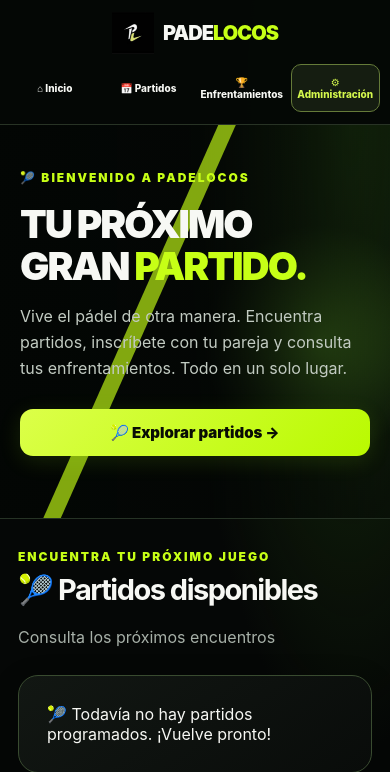
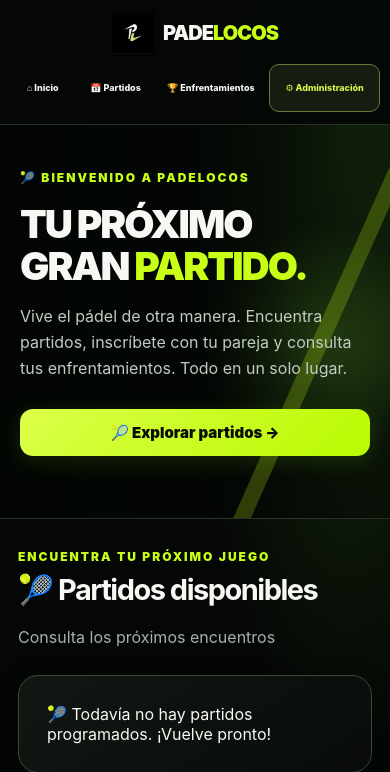
Before and after one commit to pdllocos2027/padelocos, a Flask app: page / in a window 390 px wide. Shown: the top 772 px of the page. Run offline with Flask 3, Linux system fonts and the light colour scheme; data that the repository does not hold is empty; some libraries are stand-ins or nearby versions.

Commit message:
Refine hero styles and navigation layout
Adjusted positioning and opacity for the hero section. Updated navigation styles for better responsiveness.

```diff
--- a/static/style.css
+++ b/static/style.css
@@ -139,14 +139,15 @@ main {
 .hero::before {
   content: "";
   position: absolute;
-  right: -80px;
-  top: -100px;
+  right: -180px;
+  top: -120px;
   width: 320px;
   height: 650px;
   border-left: 16px solid var(--lime);
   transform: rotate(24deg);
-  opacity: .65;
+  opacity: .32;
   z-index: -1;
+  pointer-events: none;
 }
 
 .eyebrow {
@@ -639,7 +640,7 @@ footer {
   }
 }
 
-/* CELULARES - MENU COMPACTO */
+/* CELULARES */
 
 @media (max-width: 600px) {
 
@@ -665,10 +666,10 @@ footer {
   nav {
     width: 100%;
     display: grid;
-    grid-template-columns: repeat(4, minmax(0, 1fr));
+    grid-template-columns: 0.8fr 0.9fr 1.35fr 1.35fr;
     align-items: stretch;
-    gap: 4px;
-    font-size: 10px;
+    gap: 3px;
+    font-size: 9px;
     text-align: center;
   }
 
@@ -679,22 +680,32 @@ footer {
     justify-content: center;
     min-width: 0;
     min-height: 48px;
-    padding: 7px 2px;
-    line-height: 1.25;
-    overflow-wrap: anywhere;
+    padding: 8px 1px;
+    line-height: 1.2;
+    overflow-wrap: normal;
+    word-break: normal;
   }
 
   nav .navadmin {
     border: 1px solid #657b39;
     border-radius: 10px;
-    padding: 7px 2px;
+    padding: 8px 2px;
     background: #151d11;
     color: #d4f84d;
+    font-size: 9px;
   }
 
   .hero {
     min-height: auto;
     padding: 45px 20px 62px;
+  }
+
+  /* LINEA VERDE ALEJADA DEL TEXTO */
+
+  .hero::before {
+    right: -270px;
+    top: -100px;
+    opacity: .22;
   }
 
   .hero h1 {
```
